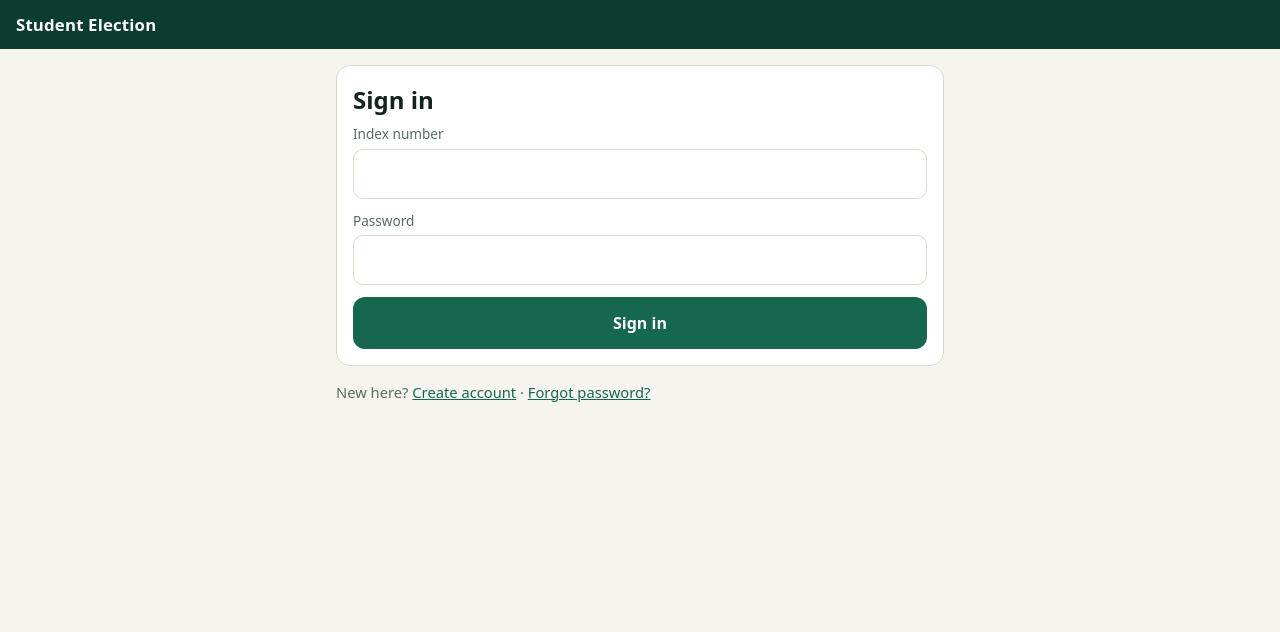
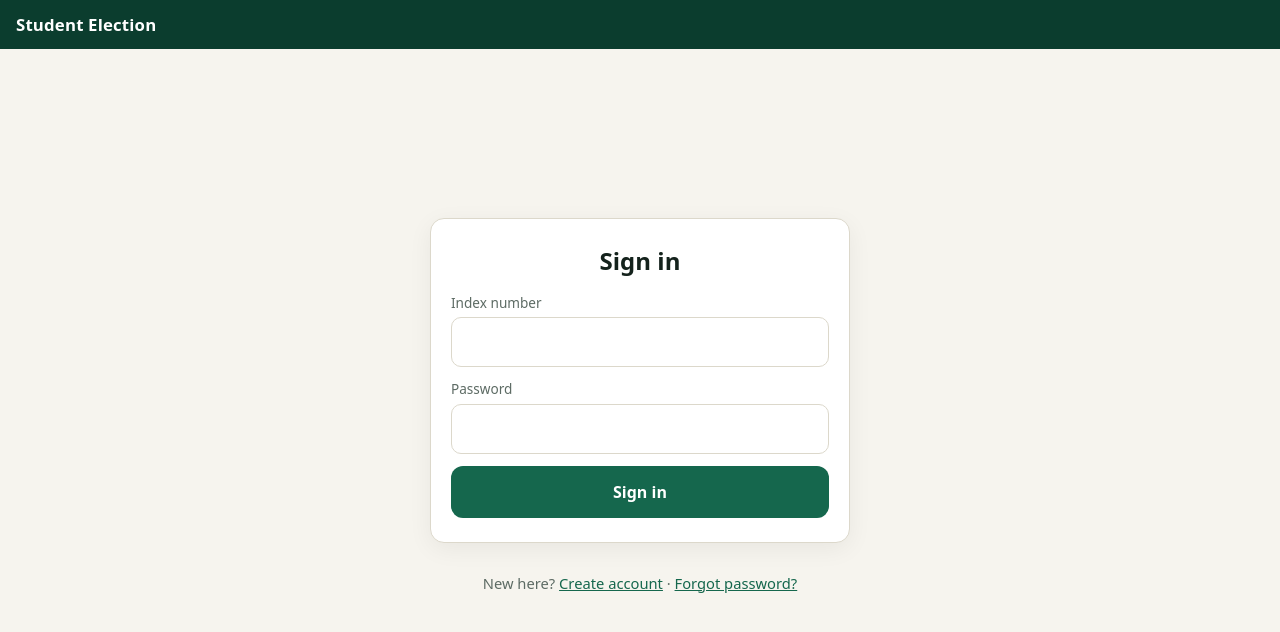
Before and after one commit to nozaqk/Election-App, a React (Vite) app: page / in a window 1280 px wide. Shown: the top 632 px of the page. Built offline with nearby package versions, Linux system fonts and the light colour scheme; no server answers.

Commit message:
Add files via upload

```diff
--- a/src/styles.css
+++ b/src/styles.css
@@ -38,3 +38,9 @@ details.m summary { cursor: pointer; color: var(--green-2); font-size: .88rem; m
 .bar { height: 8px; background: var(--line); border-radius: 99px; overflow: hidden; margin: 4px 0 10px; } .bar > i { display: block; height: 100%; background: var(--green-2); }
 .win { color: #0a6b3d; font-weight: 800; }
 .link { background: none; border: 0; color: var(--green-2); text-decoration: underline; padding: 0; cursor: pointer; }
+
+/* Sign-in / create-account: centred card */
+main.auth { min-height: calc(100vh - 56px); display: flex; flex-direction: column; align-items: center; justify-content: center; }
+.auth-card { width: 100%; max-width: 420px; padding: 24px 20px; box-shadow: 0 6px 24px rgba(0,0,0,.06); }
+.auth-card h2 { text-align: center; margin-bottom: 14px; }
+.center { text-align: center; }
```
